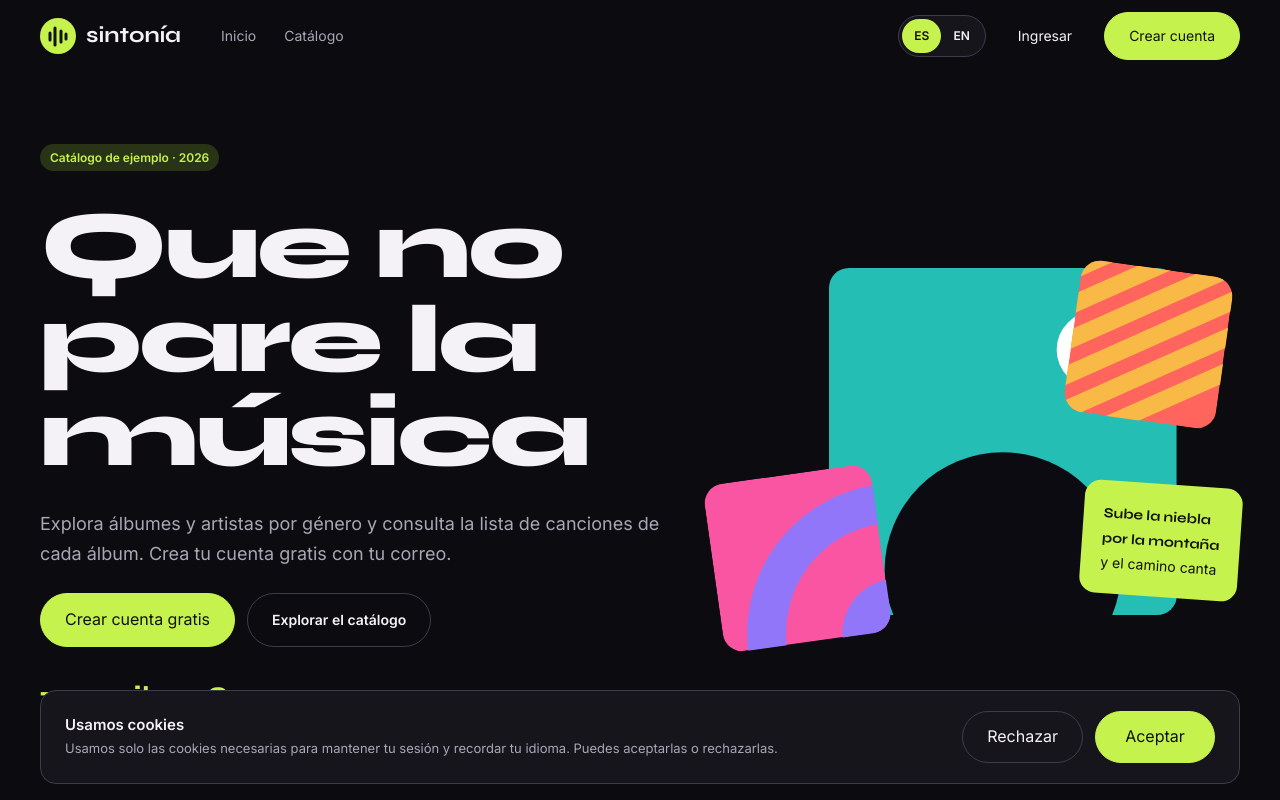
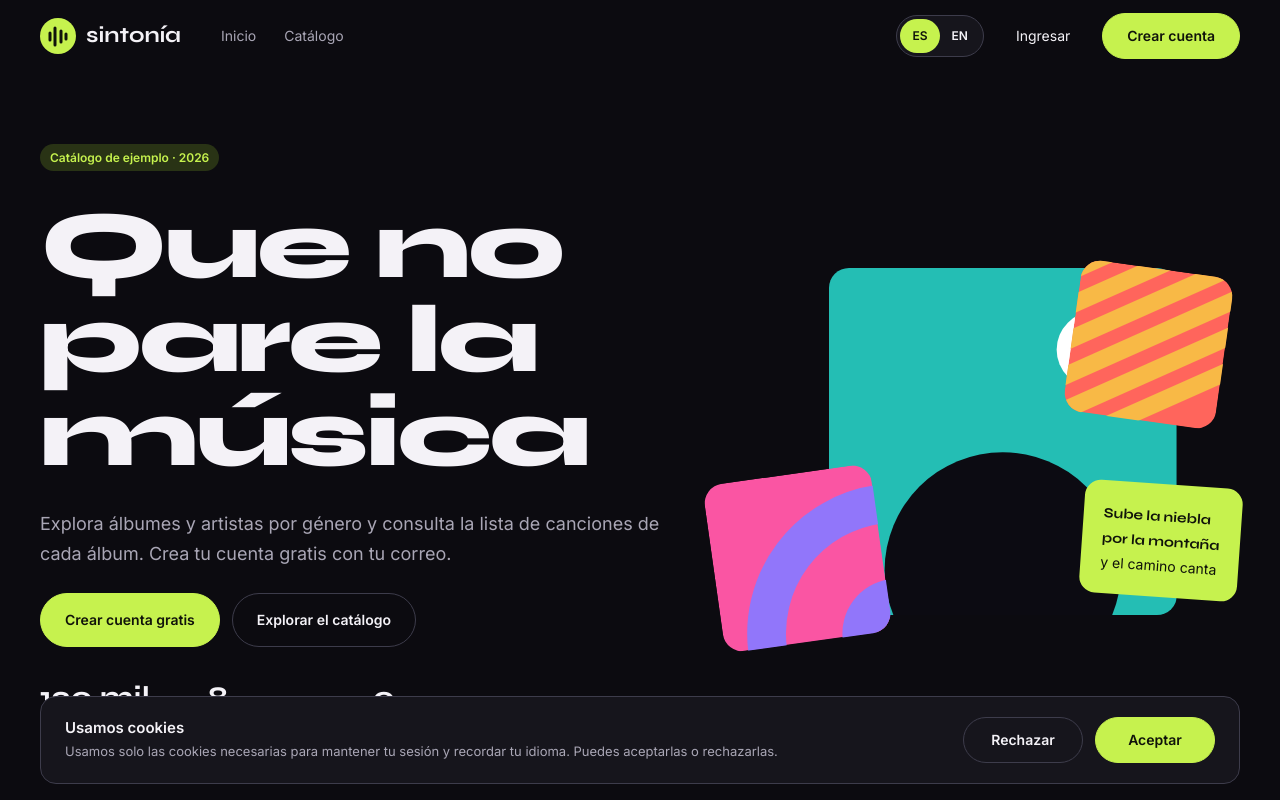
Before and after one commit to SebasMinaZ/Sintonia-project, a React (Vite) app: page / in a window 1280 px wide. Shown: the top 800 px of the page. Built offline with nearby package versions, Linux system fonts and the light colour scheme; no server answers.

Commit message:
fix: tipografía con los tokes y pesos del Figma

```diff
--- a/src/components/CollagePortadas/CollagePortadas.css
+++ b/src/components/CollagePortadas/CollagePortadas.css
@@ -37,7 +37,7 @@
   transform: rotate(4deg);
 }
 .nota-sintonia b {
-  font-family: "Syne", sans-serif;
+  font-family: var(--fuente-syne);
 }
 @media (max-width: 1000px) {
   .nota-sintonia {
--- a/src/components/HeroSintonia/HeroSintonia.css
+++ b/src/components/HeroSintonia/HeroSintonia.css
@@ -38,10 +38,7 @@
   margin: 32px 0 0;
 }
 .cifras-sintonia dt {
-  font:
-    700 30px "Syne",
-    sans-serif;
-  color: var(--marca-primario);
+  font: 700 30px var(--fuente-syne);
 }
 .cifras-sintonia dd {
   margin: 4px 0 0;
--- a/src/components/Marca/Marca.css
+++ b/src/components/Marca/Marca.css
@@ -3,7 +3,7 @@
   align-items: center;
   gap: 10px;
   flex-shrink: 0;
-  font-family: "Syne", sans-serif;
+  font-family: var(--fuente-syne);
   font-size: 22px;
   font-weight: 700;
 }
--- a/src/components/SelectorIdioma/SelectorIdioma.css
+++ b/src/components/SelectorIdioma/SelectorIdioma.css
@@ -12,7 +12,7 @@
   color: var(--texto-principal);
   background: transparent;
   font-size: 12px;
-  font-weight: 700;
+  font-weight: 600;
 }
 .idiomas-home button[aria-pressed="true"] {
   background: var(--marca-primario);
--- a/src/components/TarjetaGenero/TarjetaGenero.css
+++ b/src/components/TarjetaGenero/TarjetaGenero.css
@@ -14,9 +14,7 @@
   z-index: 1;
   display: block;
   align-self: start;
-  font:
-    700 20px "Syne",
-    sans-serif;
+  font: 700 20px var(--fuente-syne);
 }
 .tarjeta-genero .portada-album {
   position: absolute;
--- a/src/styles/global.css
+++ b/src/styles/global.css
@@ -36,7 +36,7 @@ select {
   background: var(--fondo-base);
   color: var(--texto-principal);
   min-height: 100dvh;
-  font-family: "Inter", sans-serif;
+  font-family: var(--fuente-inter);
 }
 
 .landing h1,
@@ -53,11 +53,7 @@ select {
 .landing p {
   text-wrap: pretty;
 }
-.landing button,
-.landing input,
-.landing select {
-  font: inherit;
-}
+
 .landing button,
 .landing a {
   -webkit-tap-highlight-color: transparent;
@@ -98,7 +94,7 @@ select {
   gap: 10px;
   border: 1px solid var(--borde-fuerte);
   border-radius: 99px;
-  font-weight: 700;
+  font-weight: 600;
   font-size: 14px;
   line-height: 1.4;
   text-align: center;
@@ -185,5 +181,5 @@ select {
 .sintonia h1,
 .sintonia h2,
 .sintonia h3 {
-  font-family: "Syne", sans-serif;
+  font-family: var(--fuente-syne);
 }
```
